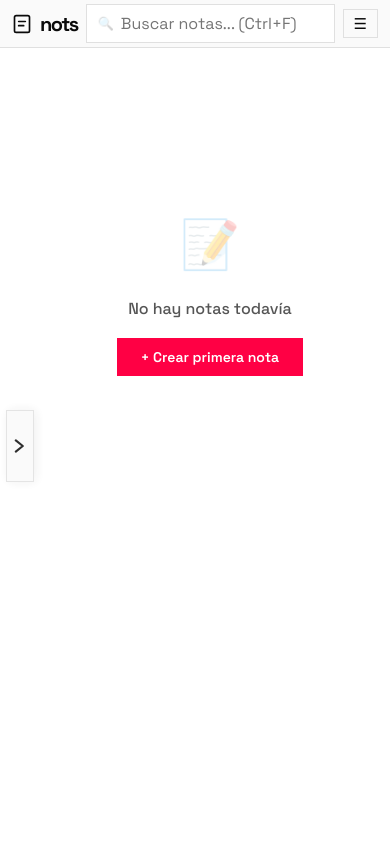
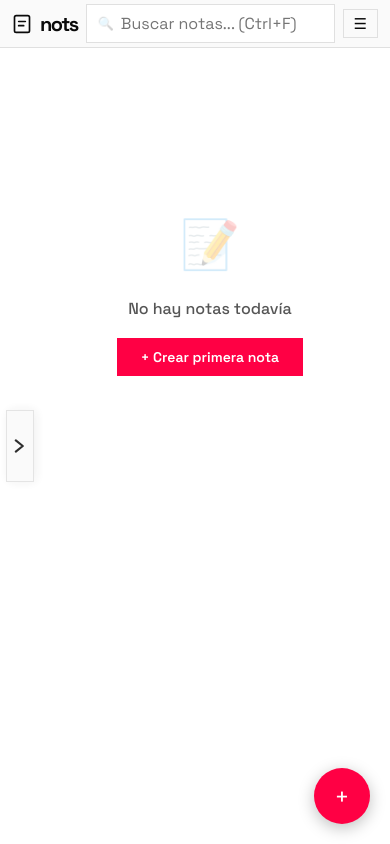
Before and after one commit to edgardo001/nots, a React (Vite) app in the folder src/frontend/: page / in a window 390 px wide. Built offline with nearby package versions, Linux system fonts and the light colour scheme.

Commit message:
feat: add floating action button (+ icon) for creating notes on mobile

```diff
--- a/src/frontend/src/App.tsx
+++ b/src/frontend/src/App.tsx
@@ -19,6 +19,7 @@ export default function App() {
   const sidebarOpen = useUIStore(s => s.sidebarOpen)
   const setSidebarOpen = useUIStore(s => s.setSidebarOpen)
   const toggleSidebar = useUIStore(s => s.toggleSidebar)
+  const addNote = useNotesStore(s => s.addNote)
 
   const [isMobile, setIsMobile] = useState(window.innerWidth < 768)
 
@@ -165,6 +166,25 @@ export default function App() {
           </div>
         </div>
       )}
+
+      {isMobile && (
+        <button
+          onClick={addNote}
+          aria-label="Crear nueva nota"
+          style={{
+            position: 'fixed', bottom: 20, right: 20,
+            width: 56, height: 56, borderRadius: '50%',
+            background: 'var(--accent)', color: '#fff',
+            border: 'none', cursor: 'pointer',
+            display: 'flex', alignItems: 'center', justifyContent: 'center',
+            boxShadow: '0 4px 16px rgba(0,0,0,0.25)',
+            fontSize: 24, zIndex: 100,
+            transition: 'transform 0.15s, box-shadow 0.15s',
+          }}
+        >
+          +
+        </button>
+      )}
     </div>
   )
 }
```
